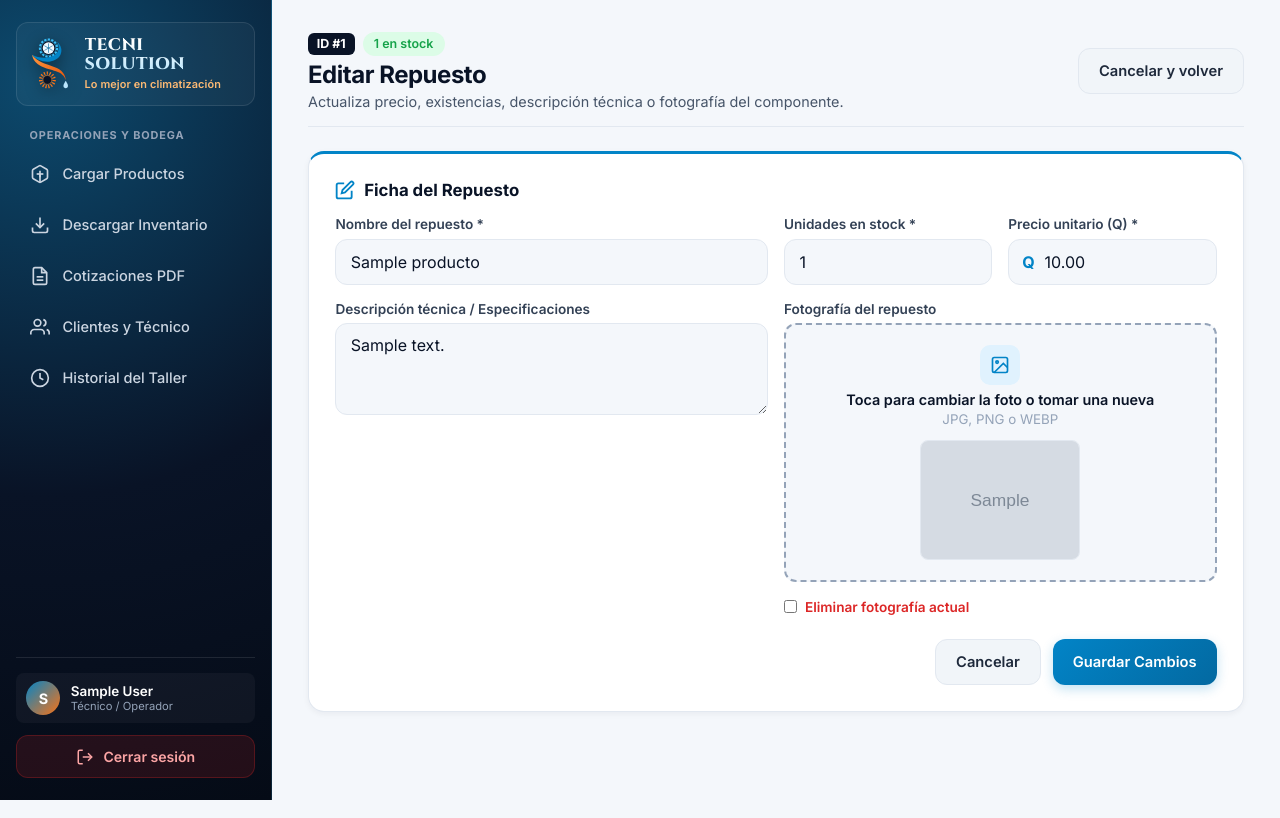
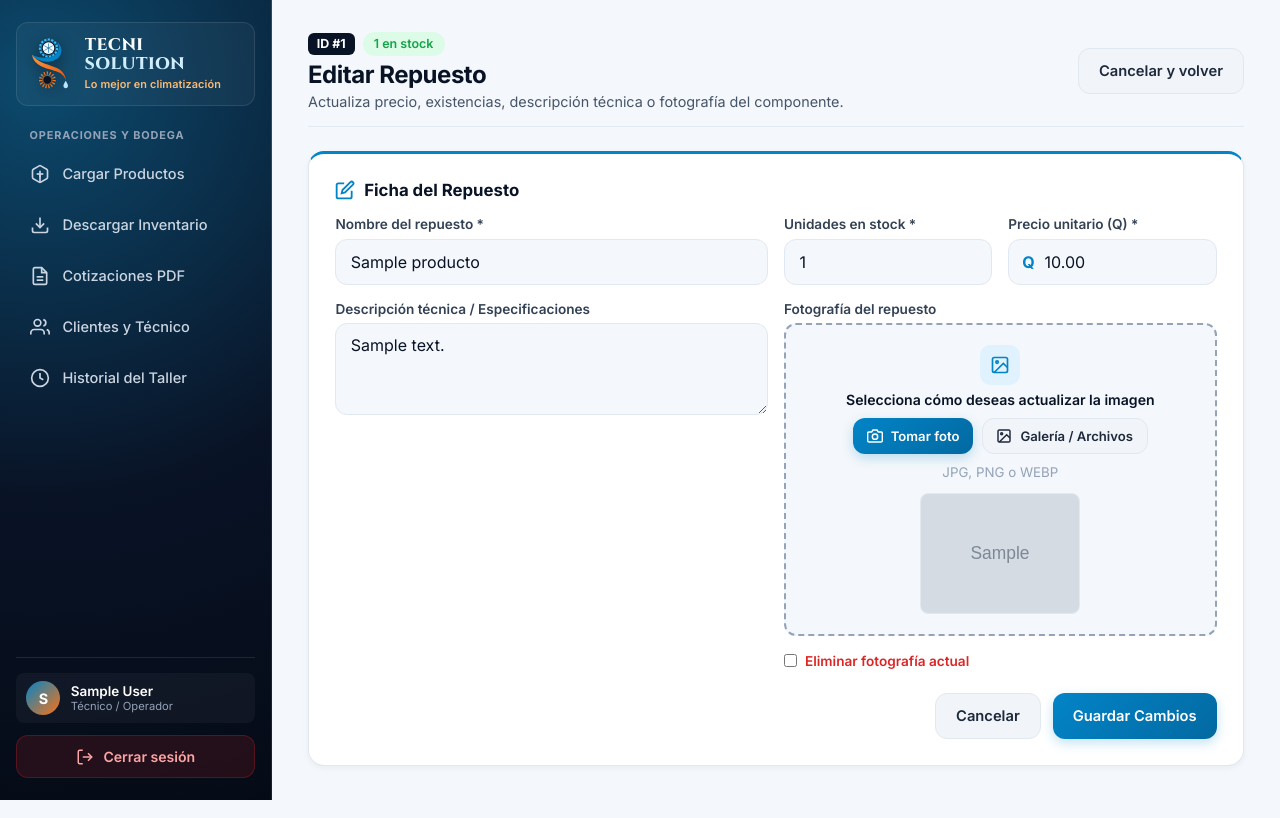
Before and after one commit to MelvinGTE/InventarioRefrigeracion, a Django app: page /inventario/producto/1/editar/ in a window 1280 px wide. Run offline with Django 5.2, Linux system fonts and the light colour scheme; a user stored in the database is signed in; tables that the repository leaves empty hold one stand-in row (values such as "Sample post"); grey boxes marked "Sample" are stand-in pictures.

Commit message:
correccion en nombre de servicio y agregar boton de galeria y camara

```diff
--- a/inventario/templates/inventario/cotizaciones.html
+++ b/inventario/templates/inventario/cotizaciones.html
@@ -88,7 +88,7 @@
                                list="catalogoCotizacion"
                                name="item_nombre[]"
                                class="form-control input-buscar-cot"
-                               placeholder="Ej. Compresor R134 o Mano de obra..."
+                               placeholder="Ej. Compresor R134..."
                                autocomplete="off"
                                required>
                         <input type="hidden" name="producto[]" class="hidden-prod-cot">
--- a/inventario/templates/inventario/descargar_inventario.html
+++ b/inventario/templates/inventario/descargar_inventario.html
@@ -319,7 +319,7 @@
                             {% endfor %}
                             {% if srv.costo_mano_obra > 0 %}
                             <tr style="background: var(--primary-light);">
-                                <td colspan="2"><strong>servicio técnico</strong></td>
+                                <td colspan="2"><strong>Servicio técnico especializado</strong></td>
                                 <td style="text-align: right;"><strong>Q {{ srv.costo_mano_obra }}</strong></td>
                             </tr>
                             {% endif %}
@@ -408,7 +408,7 @@
                             {% if cot.costo_mano_obra > 0 %}
                             <tr style="background: var(--primary-light);">
                                 <td style="text-align: center;"><strong>1</strong></td>
-                                <td><strong>servicio técnico / Servicio de reparación</strong></td>
+                                <td><strong>Servicio técnico especializado</strong></td>
                                 <td style="text-align: right;">Q {{ cot.costo_mano_obra|floatformat:2 }}</td>
                                 <td style="text-align: right;"><strong>Q {{ cot.costo_mano_obra|floatformat:2 }}</strong></td>
                             </tr>
@@ -504,7 +504,7 @@
                             {% if srv.costo_mano_obra > 0 %}
                             <tr style="background: var(--primary-light);">
                                 <td style="text-align: center;"><strong>1</strong></td>
-                                <td><strong>Servicio técnico</strong></td>
+                                <td><strong>Servicio técnico especializado</strong></td>
                                 <td style="text-align: right;">Q {{ srv.costo_mano_obra|floatformat:2 }}</td>
                                 <td style="text-align: right;"><strong>Q {{ srv.costo_mano_obra|floatformat:2 }}</strong></td>
                             </tr>
--- a/inventario/templates/inventario/editar_producto.html
+++ b/inventario/templates/inventario/editar_producto.html
@@ -61,9 +61,13 @@
 
             <div class="form-group">
                 <label>Fotografía del repuesto</label>
-                <div class="photo-upload-box">
+                <div class="photo-upload-box" id="photoDropzone">
+                    <!-- Input principal que se envía en el POST (galería / archivos) -->
+                    <input type="file" id="fotoInput" name="foto" accept="image/*">
+                    <!-- Input auxiliar exclusivo para abrir la cámara trasera en móviles -->
+                    <input type="file" id="fotoCamaraInput" accept="image/*" capture="environment" style="display: none;">
 
-                    <input type="file" id="fotoInput" name="foto" accept="image/*">
+                    <div style="position: relative; z-index: 2;">
                         <div style="width: 40px; height: 40px; border-radius: 10px; background: var(--primary-light); color: var(--primary); display: inline-flex; align-items: center; justify-content: center; margin-bottom: 0.35rem;">
                             <svg width="20" height="20" viewBox="0 0 24 24" fill="none" stroke="currentColor" stroke-width="2">
                                 <rect x="3" y="3" width="18" height="18" rx="2" ry="2"></rect>
@@ -71,20 +75,43 @@
                                 <polyline points="21 15 16 10 5 21"></polyline>
                             </svg>
                         </div>
-                    <p style="font-size: 0.9rem; color: var(--dark-navy); font-weight: 600;">
-                        Toca para cambiar la foto o tomar una nueva
+                        <p style="font-size: 0.88rem; color: var(--dark-navy); font-weight: 600; margin-bottom: 0.65rem;">
+                            Selecciona cómo deseas actualizar la imagen
                         </p>
+
+                        <!-- Dos botones separados: Cámara vs. Galería -->
+                        <div style="display: flex; flex-wrap: wrap; justify-content: center; gap: 0.55rem; margin-bottom: 0.45rem;">
+                            <button type="button" id="btnAbrirCamara" class="btn btn-primary btn-sm" style="min-height: 36px; padding: 0 0.85rem;">
+                                <svg width="16" height="16" viewBox="0 0 24 24" fill="none" stroke="currentColor" stroke-width="2.2">
+                                    <path d="M23 19a2 2 0 0 1-2 2H3a2 2 0 0 1-2-2V8a2 2 0 0 1 2-2h4l2-3h6l2 3h4a2 2 0 0 1 2 2z"></path>
+                                    <circle cx="12" cy="13" r="4"></circle>
+                                </svg>
+                                <span>Tomar foto</span>
+                            </button>
+
+                            <button type="button" id="btnAbrirGaleria" class="btn btn-secondary btn-sm" style="min-height: 36px; padding: 0 0.85rem;">
+                                <svg width="16" height="16" viewBox="0 0 24 24" fill="none" stroke="currentColor" stroke-width="2.2">
+                                    <rect x="3" y="3" width="18" height="18" rx="2" ry="2"></rect>
+                                    <circle cx="8.5" cy="8.5" r="1.5"></circle>
+                                    <polyline points="21 15 16 10 5 21"></polyline>
+                                </svg>
+                                <span>Galería / Archivos</span>
+                            </button>
+                        </div>
+
                         <small style="color: var(--slate-400);">JPG, PNG o WEBP</small>
+
                         {% if producto.foto %}
-                        <img id="fotoPreview" src="{{ producto.foto.url }}" class="photo-preview" style="display: block; margin-top: 0.75rem;" alt="{{ producto.nombre }}">
+                            <img id="fotoPreview" src="{{ producto.foto.url }}" class="photo-preview" style="display: block; max-height: 150px; margin: 0.75rem auto 0;" alt="{{ producto.nombre }}">
                         {% else %}
-                        <img id="fotoPreview" class="photo-preview" alt="Vista previa">
+                            <img id="fotoPreview" class="photo-preview" style="max-height: 150px; margin: 0.75rem auto 0;" alt="Vista previa">
                         {% endif %}
+                    </div>
                 </div>
 
                 {% if producto.foto %}
                 <label class="checkbox-container" style="margin-top: 0.65rem; display: inline-flex; align-items: center; gap: 0.5rem; font-size: 0.85rem; color: var(--danger); font-weight: 600; cursor: pointer;">
-                    <input type="checkbox" name="eliminar_foto">
+                    <input type="checkbox" name="eliminar_foto" id="eliminarFotoCheck">
                     <span>Eliminar fotografía actual</span>
                 </label>
                 {% endif %}
--- a/inventario/templates/inventario/historial_taller.html
+++ b/inventario/templates/inventario/historial_taller.html
@@ -501,7 +501,7 @@
                     {% if cot.costo_mano_obra > 0 %}
                     <tr style="background: var(--primary-light);">
                         <td style="text-align: center;"><strong>1</strong></td>
-                        <td><strong>Servicio técnico</strong></td>
+                        <td><strong>Servicio técnico especializado</strong></td>
                         <td style="text-align: right;">Q {{ cot.costo_mano_obra|floatformat:2 }}</td>
                         <td style="text-align: right;"><strong>Q {{ cot.costo_mano_obra|floatformat:2 }}</strong></td>
                     </tr>
@@ -565,7 +565,7 @@
                         {% if srv.costo_mano_obra > 0 %}
                         <tr style="background: var(--primary-light);">
                             <td style="text-align: center;"><strong>1</strong></td>
-                            <td><strong>Servicio técnico</strong></td>
+                            <td><strong>Servicio técnico especializado</strong></td>
                             <td style="text-align: right;"><strong>Q {{ srv.costo_mano_obra|floatformat:2 }}</strong></td>
                         </tr>
                         {% endif %}
--- a/static/app.js
+++ b/static/app.js
@@ -1,13 +1,45 @@
 document.addEventListener('DOMContentLoaded', () => {
-  // =========================================================
-    // 1. VISTA PREVIA DE FOTO (Cargar / Editar Producto)
+    // =========================================================
+    // 1. VISTA PREVIA DE FOTO (Cargar / Editar Producto: Cámara y Galería)
     // =========================================================
     const fotoInput = document.getElementById('fotoInput');
+    const fotoCamaraInput = document.getElementById('fotoCamaraInput');
+    const btnAbrirCamara = document.getElementById('btnAbrirCamara');
+    const btnAbrirGaleria = document.getElementById('btnAbrirGaleria');
     const fotoPreview = document.getElementById('fotoPreview');
     const photoPlaceholder = document.getElementById('photoPlaceholder');
     const photoPreviewContainer = document.getElementById('photoPreviewContainer');
     const fotoFileName = document.getElementById('fotoFileName');
     const btnQuitarFoto = document.getElementById('btnQuitarFoto');
+    const eliminarFotoCheck = document.getElementById('eliminarFotoCheck');
+
+    if (btnAbrirCamara && fotoCamaraInput) {
+        btnAbrirCamara.addEventListener('click', (e) => {
+            e.preventDefault();
+            e.stopPropagation();
+            fotoCamaraInput.value = '';
+            fotoCamaraInput.click();
+        });
+    }
+
+    if (btnAbrirGaleria && fotoInput) {
+        btnAbrirGaleria.addEventListener('click', (e) => {
+            e.preventDefault();
+            e.stopPropagation();
+            fotoInput.click();
+        });
+    }
+
+    if (fotoCamaraInput && fotoInput) {
+        fotoCamaraInput.addEventListener('change', () => {
+            if (fotoCamaraInput.files && fotoCamaraInput.files.length > 0) {
+                const dt = new DataTransfer();
+                dt.items.add(fotoCamaraInput.files[0]);
+                fotoInput.files = dt.files;
+                fotoInput.dispatchEvent(new Event('change', { bubbles: true }));
+            }
+        });
+    }
 
     if (fotoInput && fotoPreview) {
         fotoInput.addEventListener('change', (e) => {
@@ -18,6 +50,7 @@ document.addEventListener('DOMContentLoaded', () => {
                 if (photoPlaceholder) photoPlaceholder.classList.add('hidden');
                 if (photoPreviewContainer) photoPreviewContainer.classList.remove('hidden');
                 if (fotoFileName) fotoFileName.textContent = file.name;
+                if (eliminarFotoCheck) eliminarFotoCheck.checked = false;
             }
         });
 
@@ -26,6 +59,7 @@ document.addEventListener('DOMContentLoaded', () => {
                 e.preventDefault();
                 e.stopPropagation();
                 fotoInput.value = '';
+                if (fotoCamaraInput) fotoCamaraInput.value = '';
                 fotoPreview.src = '';
                 if (photoPreviewContainer) photoPreviewContainer.classList.add('hidden');
                 if (photoPlaceholder) photoPlaceholder.classList.remove('hidden');
@@ -153,7 +187,7 @@ document.addEventListener('DOMContentLoaded', () => {
         }
     }
 
-   // =========================================================
+    // =========================================================
     // 3. COTIZACIONES PDF (Buscador, Subtotales y Filas)
     // =========================================================
     const listaCotizacion = document.getElementById('listaCotizacion');
@@ -218,7 +252,7 @@ document.addEventListener('DOMContentLoaded', () => {
                     stockHint.style.color = stock > 0 ? 'var(--primary)' : 'var(--warning)';
                 } else {
                     hiddenId.value = '';
-                    stockHint.textContent = texto ? 'Ítem personalizado / servicio' : '';
+                    stockHint.textContent = texto ? 'Servicio técnico / ítem personalizado' : '';
                     stockHint.style.color = 'var(--slate-600)';
                 }
             }
@@ -318,7 +352,6 @@ document.addEventListener('DOMContentLoaded', () => {
             const targetPanel = document.getElementById(targetId);
             if (!targetPanel) return;
 
-            // Cerrar otros paneles abiertos para mantener limpia la pantalla
             ['panelNuevoCliente', 'panelNuevaOrden'].forEach((id) => {
                 if (id !== targetId) {
                     const other = document.getElementById(id);
@@ -335,7 +368,7 @@ document.addEventListener('DOMContentLoaded', () => {
     });
 
     // =========================================================
-    // 6. CARGA DE REPUESTOS Y MANO DE OBRA EN SERVICIO TÉCNICO
+    // 6. CARGA DE REPUESTOS Y SERVICIO TÉCNICO EN ÓRDENES
     // =========================================================
     document.querySelectorAll('[data-toggle-srv]').forEach((btn) => {
         btn.addEventListener('click', () => {
@@ -391,8 +424,8 @@ document.addEventListener('DOMContentLoaded', () => {
                 }
             });
 
-            const manoObra = inputManoObra ? (parseFloat((inputManoObra.value || '0').replace(',', '.')) || 0) : 0;
-            totalDisplay.textContent = `Q ${(total + manoObra).toFixed(2)}`;
+            const servicioTecnico = inputManoObra ? (parseFloat((inputManoObra.value || '0').replace(',', '.')) || 0) : 0;
+            totalDisplay.textContent = `Q ${(total + servicioTecnico).toFixed(2)}`;
         };
 
         lista.addEventListener('input', recalcularOrden);
@@ -420,7 +453,7 @@ document.addEventListener('DOMContentLoaded', () => {
             }
         });
 
-        // Permite guardar solo mano de obra, solo repuestos, o ambos (pero evita texto inválido en repuesto)
+        // Permite guardar solo servicio técnico, solo repuestos, o ambos
         form.addEventListener('submit', (e) => {
             let valido = true;
             lista.querySelectorAll('.srv-item-row').forEach((row) => {
@@ -433,7 +466,7 @@ document.addEventListener('DOMContentLoaded', () => {
             });
             if (!valido) {
                 e.preventDefault();
-                alert('Selecciona un repuesto válido de la lista o deja el campo vacío si solo cobrarás mano de obra.');
+                alert('Selecciona un repuesto válido de la lista o deja el campo vacío si solo cobrarás servicio técnico.');
             }
         });
     });
@@ -488,7 +521,6 @@ document.addEventListener('DOMContentLoaded', () => {
             });
         }
     });
-
 
     // =========================================================
     // 8. PESTAÑAS (TABS) Y MODALES FLOTANTES
@@ -547,7 +579,7 @@ document.addEventListener('DOMContentLoaded', () => {
         });
     }
 
-       // =========================================================
+    // =========================================================
     // 9. VALIDACIÓN TELÉFONO 8 DÍGITOS Y MODAL EDITAR CLIENTE
     // =========================================================
     document.querySelectorAll('.input-telefono-8').forEach((input) => {
@@ -609,7 +641,7 @@ document.addEventListener('DOMContentLoaded', () => {
                 } else {
                     hiddenProd.value = '';
                     if (hiddenTipo) hiddenTipo.value = 'mano_obra';
-                    hint.textContent = texto ? 'Servicio / Ítem personalizado' : '';
+                    hint.textContent = texto ? 'Servicio técnico especializado' : '';
                     hint.style.color = 'var(--slate-600)';
                 }
 
@@ -620,10 +652,10 @@ document.addEventListener('DOMContentLoaded', () => {
                 total += sub;
             });
 
-            const manoObra = inputManoObraCot
+            const servicioTecnicoBase = inputManoObraCot
                 ? (parseFloat((inputManoObraCot.value || '0').replace(',', '.')) || 0)
                 : 0;
-            total += manoObra;
+            total += servicioTecnicoBase;
 
             if (totalOrdenCot) {
                 totalOrdenCot.textContent = `Q ${total.toFixed(2)}`;
@@ -666,7 +698,6 @@ document.addEventListener('DOMContentLoaded', () => {
         recalcularOrdenCot();
     }
 
-
     // =========================================================
     // 11. VISOR DE ZOOM PARA FOTOGRAFÍAS DE REPUESTOS
     // =========================================================
--- a/static/theme.css
+++ b/static/theme.css
@@ -582,6 +582,17 @@ textarea.form-control {
     inset: 0;
     opacity: 0;
     cursor: pointer;
+    z-index: 1;
+}
+
+.photo-action-buttons {
+    position: relative;
+    z-index: 3;
+    display: flex;
+    flex-wrap: wrap;
+    justify-content: center;
+    gap: 0.55rem;
+    margin-bottom: 0.45rem;
 }
 
 .photo-preview {
```
Also changed, not shown: inventario/templates/inventario/cargar_producto.html (+29 -3 lines), inventario/templates/inventario/clientes.html (+8 -8 lines), inventario/templates/inventario/cotizar_orden.html (+6 -6 lines), inventario/templates/inventario/perfil_cliente.html (+16 -3 lines). Lines whose indentation alone changed are shown as unchanged.
